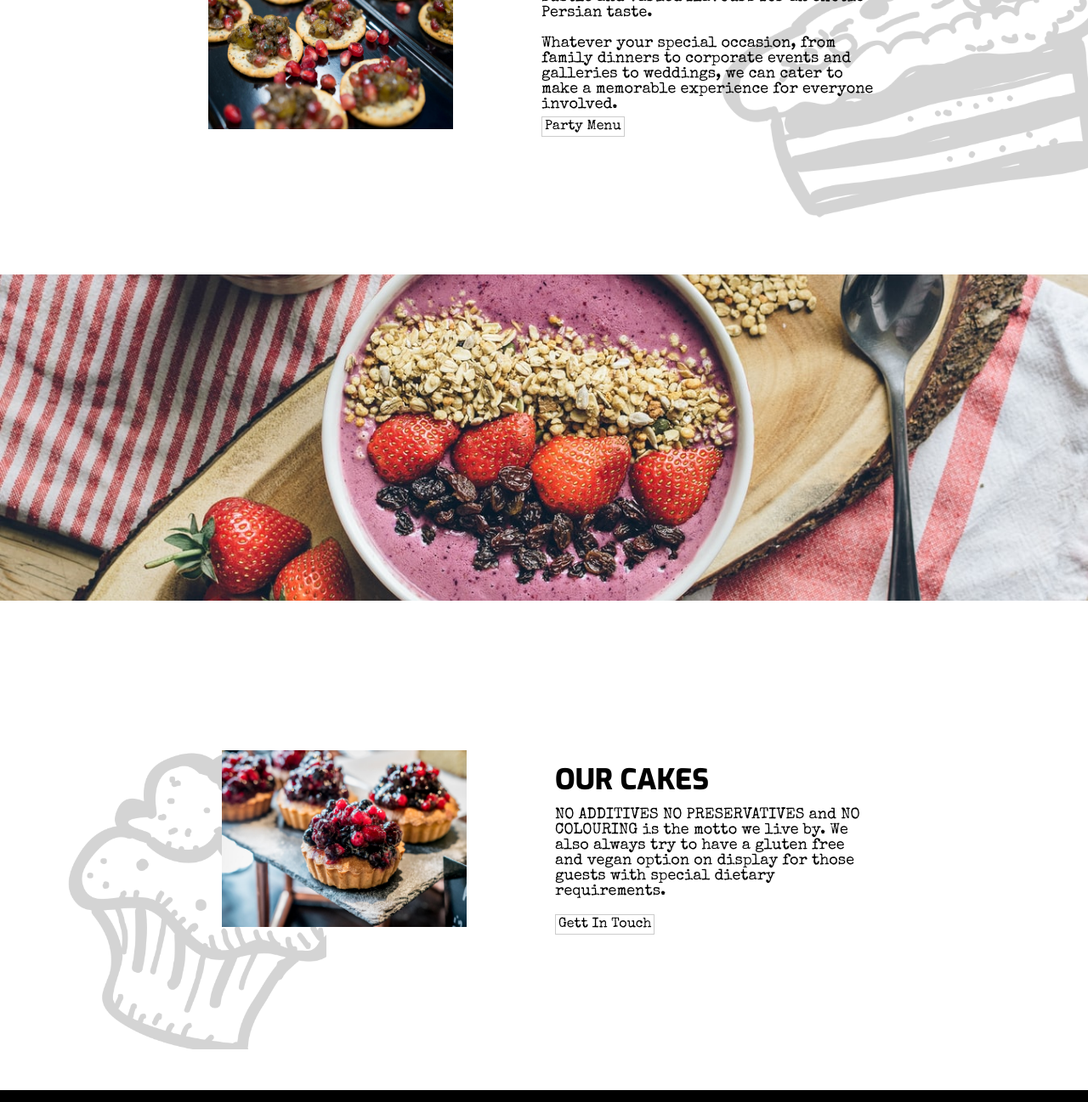
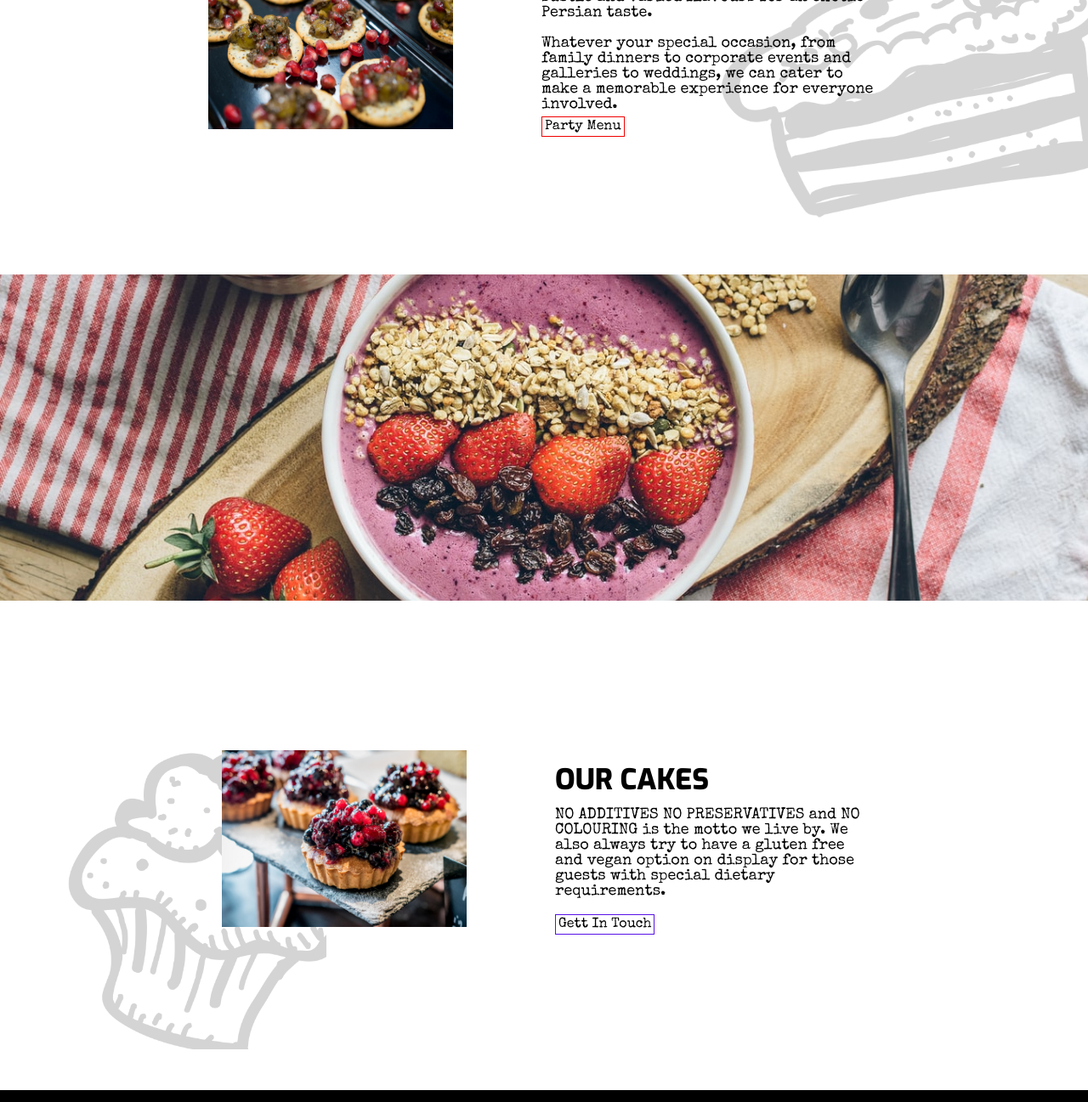
Before and after one commit to TurksoyAZ/Projekt-CoffeCo.16, a plain HTML site: page index.html in a window 1280 px wide. Shown: the part 4597-5894 px from the top of the page at 85% size. Drawn offline with nearby package versions, Linux system fonts and the light colour scheme.

Commit message:
ingiltere

```diff
--- a/assets/css/style.css
+++ b/assets/css/style.css
@@ -353,7 +353,8 @@ header img {
 
 .mua2 > a {
   text-decoration: none;
-  border: 1px solid #ccc;
+  /* border: 1px solid #ccc; */
+  border: 1px solid rgb(239, 0, 0);
   padding: 3px 3px;
   font-family: "Special Elite", cursive;
   color: #000;
@@ -427,7 +428,8 @@ header img {
 
 .hell2 > a {
   text-decoration: none;
-  border: 1px solid #ccc;
+  /* border: 1px solid #ccc; */
+  border: 1px solid rgb(89, 18, 230);
   padding: 3px 3px;
   font-family: "Special Elite", cursive;
   color: #000;
```
